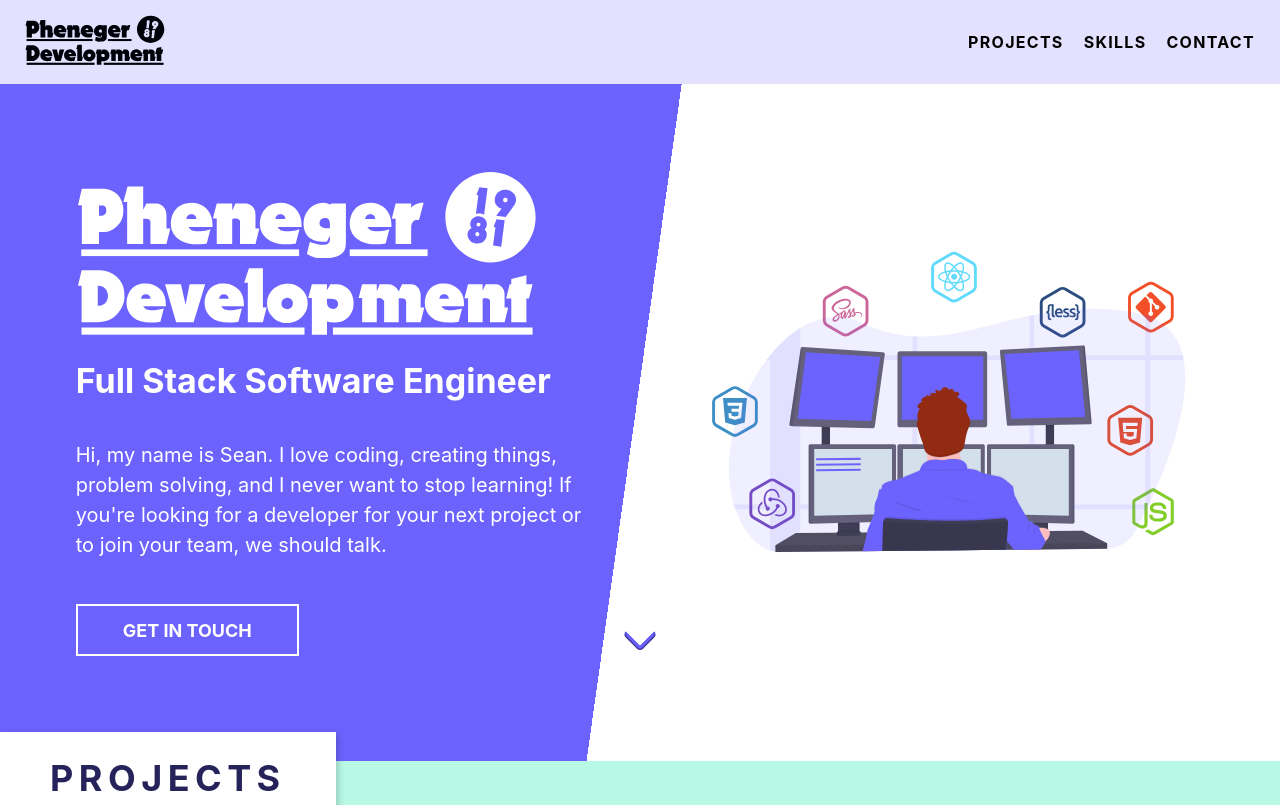
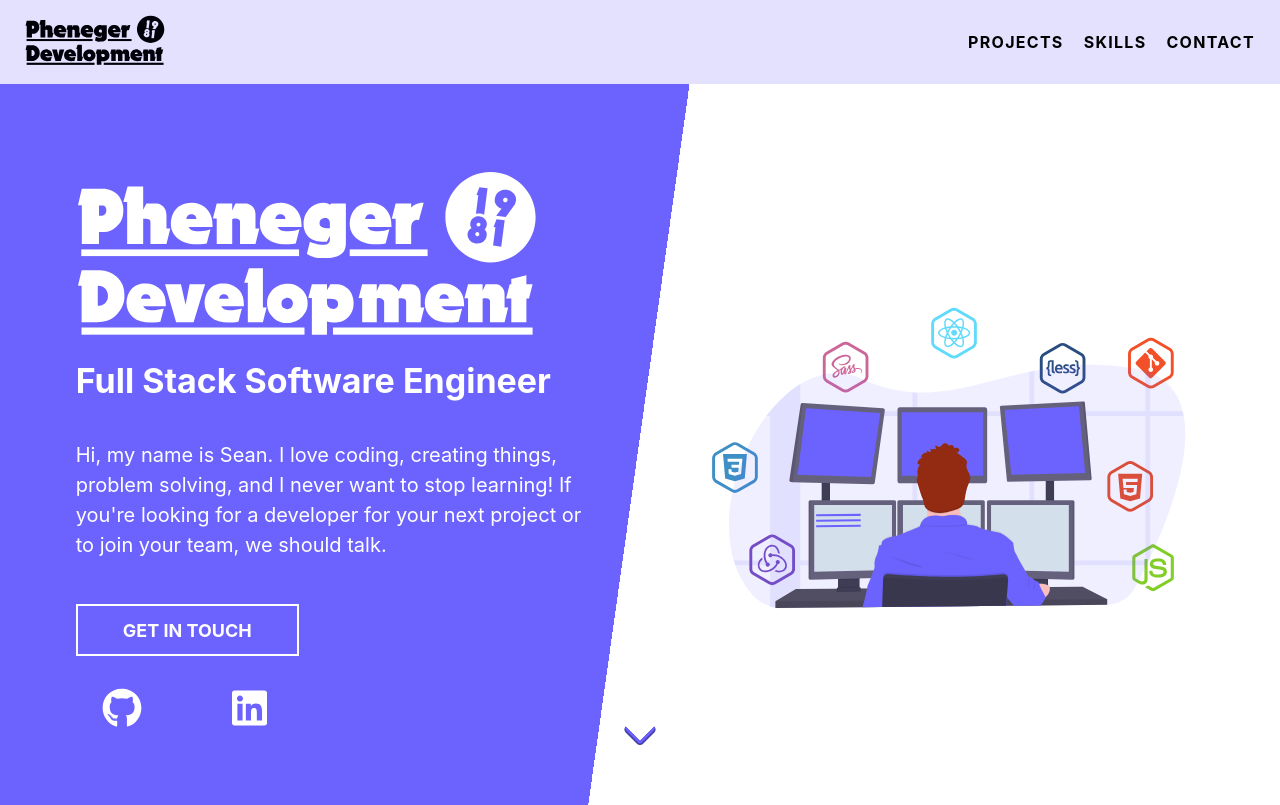
Before and after one commit to wcolts2000/portfolio, a React (Create React App) app: page / in a window 1280 px wide. Shown: the top 805 px of the page. Built offline with nearby package versions, Linux system fonts and the light colour scheme.

Commit message:
made some modifications based on carreer coach advise

```diff
--- a/src/components/contact/ContactForm.js
+++ b/src/components/contact/ContactForm.js
@@ -57,7 +57,7 @@ class ContactForm extends Component {
         <input
           onChange={this.inputChangeHandler}
           type="text"
-          placeholder="John Doe"
+          placeholder="Joseph Donaldson"
           value={name}
           required
           name="name"
@@ -66,7 +66,7 @@ class ContactForm extends Component {
         <input
           onChange={this.inputChangeHandler}
           type="email"
-          placeholder="jonnydoe@email.com"
+          placeholder="jonnyd@email.com"
           value={email}
           required
           name="email"
@@ -74,7 +74,8 @@ class ContactForm extends Component {
         <label htmlFor="message">Message</label>
         <textarea
           onChange={this.inputChangeHandler}
-          placeholder="Message here..."
+          placeholder="Sean, I really enjoyed checking out your portfolio and would love
+            to get in contact regarding some projects I have going on"
           value={message}
           rows="8"
           required
--- a/src/components/contact/ContactSection.js
+++ b/src/components/contact/ContactSection.js
@@ -3,7 +3,6 @@ import styled from 'styled-components';
 import ContactForm from './ContactForm';
 import ProjectForm from './ProjectForm';
 import profilePic from '../../assets/profileImgSm.png';
-import { FontAwesomeIcon } from '@fortawesome/react-fontawesome';
 
 // =================================
 // ===========  COMPONENT  =========
@@ -48,57 +47,21 @@ class ContactSection extends Component {
           </div>
           <div className="right">
             <h3 data-aos="fade-left">Get In Touch</h3>
-            <h3 data-aos="fade-left">
+            <h4 data-aos="fade-left">
               Sean Pheneger | Full Stack Web Developer
-            </h3>
+            </h4>
             <img
               id="profilePic"
               src={profilePic}
               alt="Sean Pheneger, full stack developer"
               data-aos="fade-left"
             />
-
-            <div
-              className="social-links"
-              data-aos="fade-left"
-              data-aos-delay="300"
-            >
-              <a
-                href="https://github.com/wcolts2000"
-                target="_blank"
-                rel="noopener noreferrer"
-              >
-                <FontAwesomeIcon
-                  className="footer-icon"
-                  icon={['fab', 'github']}
-                />{' '}
-                Github Repos
-              </a>
-              <small>Check out my github.</small>
-              <a
-                href="https://www.linkedin.com/in/sean-pheneger/"
-                target="_blank"
-                rel="noopener noreferrer"
-              >
-                <FontAwesomeIcon
-                  className="footer-icon"
-                  icon={['fab', 'linkedin']}
-                />
-                Linked In Profile
-              </a>
-              <small>Find me on LinkedIn.</small>
-            </div>
             <p data-aos="fade-left" data-aos-delay="200">
               I enjoy creating functional and aesthetically pleasing front ends
               and building apps that make a real difference in clients’
               productivity, efficiency, and workflow. I am tenacious when it
               comes to finding solutions to pain points and will work closely
               with stakeholders to understand needs and vision for the product.
-            </p>
-            <p data-aos="fade-left" data-aos-delay="200">
-              Reach out on LinkedIn or submit a message or project inquiry in
-              the form and I will get back to you as soon as I can. I look
-              forward to talking with you.
             </p>
           </div>
         </Wrapper>
@@ -152,6 +115,7 @@ const Section = styled.section`
     width: 100%;
     display: flex;
     padding: 0;
+    font-weight: bold;
     white-space: nowrap;
     margin: 0;
   }
@@ -178,10 +142,18 @@ const Section = styled.section`
     h3 {
       font-size: 2rem;
       padding: 0 2rem;
+      text-align: center;
+      margin-top: 0;
+    }
+
+    h4 {
+      font-size: 2rem;
+      padding: 0 2rem;
+      font-weight: normal;
+      margin-bottom: 0;
     }
 
     img {
-      float: left;
       width: 160px;
       overflow: hidden;
       margin: 2rem;
@@ -203,7 +175,6 @@ const Section = styled.section`
         display: flex;
         align-items: center;
         font-size: 2rem;
-        font-weight: bold;
         text-decoration: none;
         color: black;
 
@@ -218,7 +189,6 @@ const Section = styled.section`
 
       small {
         font-size: 2rem;
-        font-weight: bold;
         padding: 0 2rem;
         margin-top: -1rem;
 
@@ -233,7 +203,6 @@ const Section = styled.section`
     p {
       color: #0f0f0f;
       width: 100%;
-      font-weight: bold;
     }
 
     @media (max-width: 750px) {
--- a/src/components/hero/HeroSection.js
+++ b/src/components/hero/HeroSection.js
@@ -4,6 +4,7 @@ import { Link } from 'react-scroll';
 import heroImg from '../../assets/hero-logos.svg';
 import logo from '../../assets/PhenegerDevelopmentLogo174x60White.svg';
 import AOS from 'aos';
+import { FontAwesomeIcon } from '@fortawesome/react-fontawesome';
 
 // =================================
 // ===========  COMPONENT  =========
@@ -38,6 +39,24 @@ function LeftSection() {
       >
         Get In Touch
       </Link>
+      <div className="social-links" data-aos="fade-right" data-aos-delay="1000">
+        <a
+          className="socialLink"
+          href="https://github.com/wcolts2000"
+          target="_blank"
+          rel="noopener noreferrer"
+        >
+          <FontAwesomeIcon className="footer-icon" icon={['fab', 'github']} />{' '}
+        </a>
+        <a
+          className="socialLink"
+          href="https://www.linkedin.com/in/sean-pheneger/"
+          target="_blank"
+          rel="noopener noreferrer"
+        >
+          <FontAwesomeIcon className="footer-icon" icon={['fab', 'linkedin']} />
+        </a>
+      </div>
     </div>
   );
 }
@@ -163,4 +182,19 @@ const Section = styled.section`
       background: #fff;
     }
   }
+  a.socialLink {
+    border: none;
+    padding: 2.2rem 4.4rem 0px 6px;
+
+    &:hover {
+      background: transparent;
+      color: black;
+      opacity: 0.7;
+    }
+  }
+
+  .social-links {
+    display: flex;
+    align-items: center;
+  }
 `;
```
Also changed, not shown: 1 other file (tests, documents, lock files or other folders).
